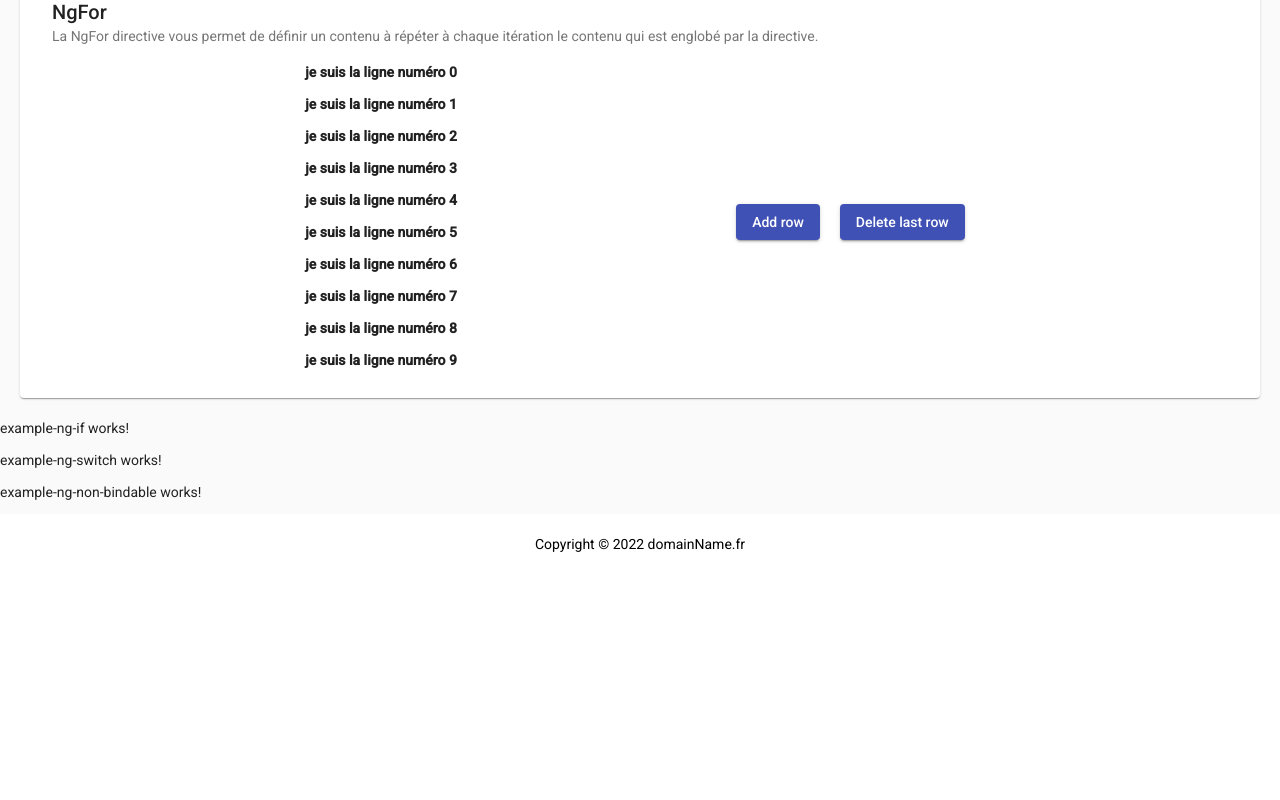
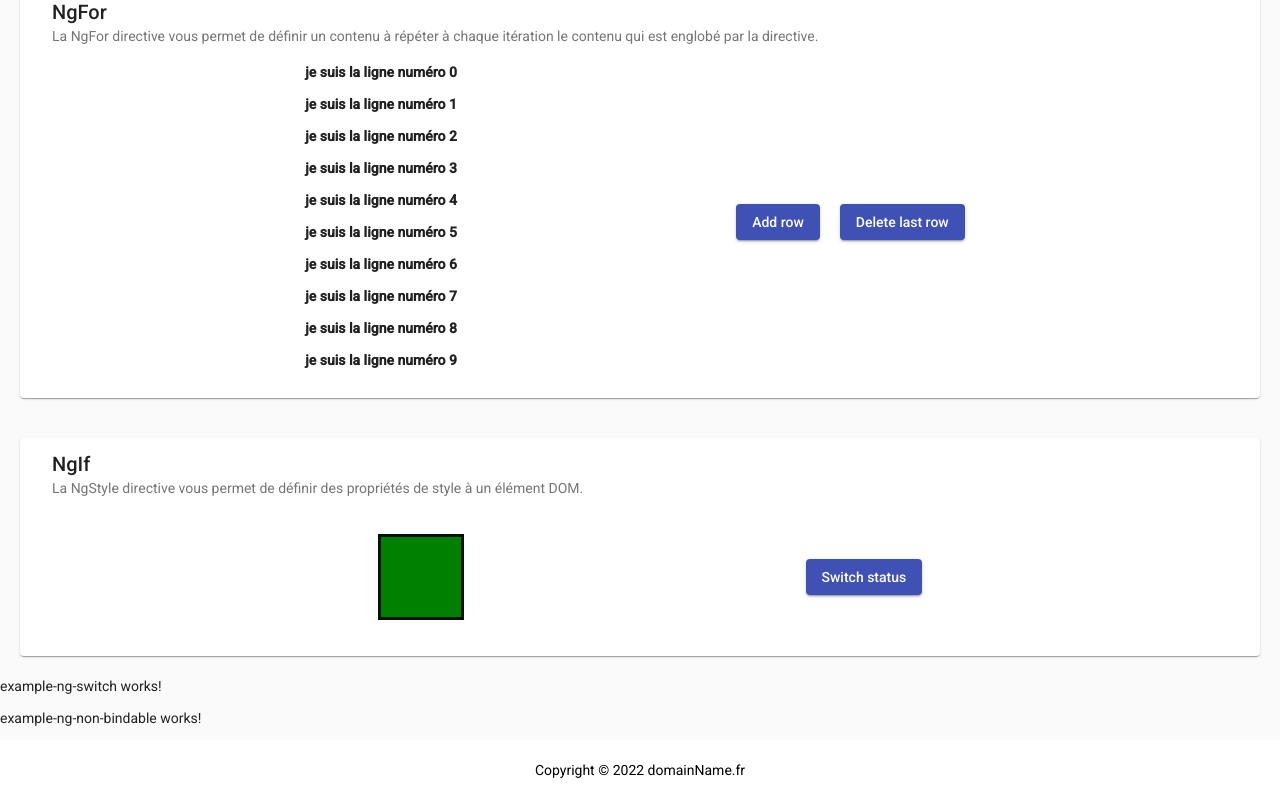
Before and after one commit to Airakath/angular-par-la-pratique, an Angular app: page / in a window 1280 px wide. Shown: the part 752-1552 px from the top of the page. Before the commit the page ends 1326 px from the top, so only its background shows below. Built offline with nearby package versions, Linux system fonts and the light colour scheme.

Commit message:
update example-ng-if

```diff
--- a/src/app/pages/home/components/example-ng-if/example-ng-if.component.html
+++ b/src/app/pages/home/components/example-ng-if/example-ng-if.component.html
@@ -1 +1,24 @@
-<p>example-ng-if works!</p>
+<div class="container">
+    <mat-card>
+        <mat-card-header>
+            <mat-card-title>
+                NgIf
+            </mat-card-title>
+            <mat-card-subtitle>
+                La NgStyle directive vous permet de définir des propriétés de style à un élément DOM.
+            </mat-card-subtitle>
+        </mat-card-header>
+        <mat-card-content>
+            <div class="example">
+                <div *ngIf="status; else elseBlock" [style.background-color]="'green'" class="cube"></div>
+
+                <ng-template #elseBlock>
+                    <div [style.background-color]="'red'" class="cube"></div>
+                </ng-template>
+            </div>
+            <div class="action">
+                <button mat-raised-button color="primary" (click)="switchStatus()">Switch status</button>
+            </div>
+        </mat-card-content>
+    </mat-card>
+</div>
--- a/src/app/pages/home/components/example-ng-if/example-ng-if.component.scss
+++ b/src/app/pages/home/components/example-ng-if/example-ng-if.component.scss
@@ -0,0 +1,27 @@
+.container {
+  display: flex;
+  flex-flow: row wrap;
+  max-width: var(--container-width);
+  padding: var(--container-gutter);
+  margin: 0 auto;
+}
+
+mat-card {
+  width: 100%;
+
+  mat-card-content {
+    display: flex;
+    flex-flow: row wrap;
+    justify-content: space-evenly;
+    align-items: center;
+
+    .example {
+      .cube {
+        margin: var(--container-gutter);
+        width: 80px;
+        height: 80px;
+        border: solid;
+      }
+    }
+  }
+}
--- a/src/app/pages/home/components/example-ng-if/example-ng-if.component.ts
+++ b/src/app/pages/home/components/example-ng-if/example-ng-if.component.ts
@@ -7,9 +7,15 @@ import { Component, OnInit } from '@angular/core';
 })
 export class ExampleNgIfComponent implements OnInit {
 
+  status?: boolean;
+
   constructor() { }
 
   ngOnInit(): void {
+    this.status = true;
   }
 
+  switchStatus(): void {
+    this.status = !this.status;
+  }
 }
```
